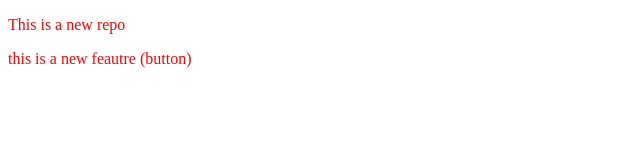
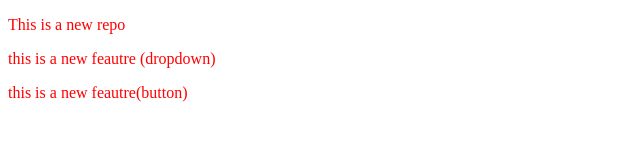
Before and after one commit to Rohit6375/localrepo, a plain HTML site: page index.html in a window 1280 px wide. Shown: the whole page, without its empty margins (0-640 px from the left). Drawn offline with Linux system fonts and the light colour scheme.

Commit message:
added button again

```diff
--- a/index.html
+++ b/index.html
@@ -8,6 +8,10 @@
 </head>
 <body>
     <p>This is a new repo</p>
-    <p>this is a new feautre (button)</p>
+
+    <p>this is a new feautre (dropdown)</p>
+
+    <p>this is a new feautre(button) </p>
+
 </body>
 </html>
```
